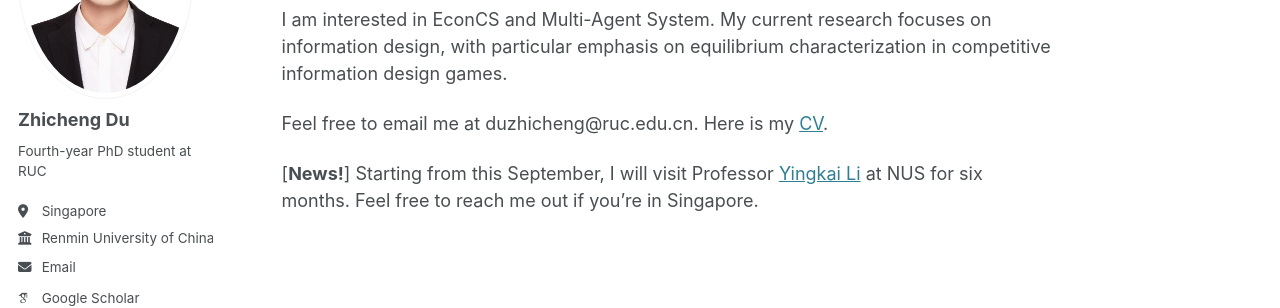
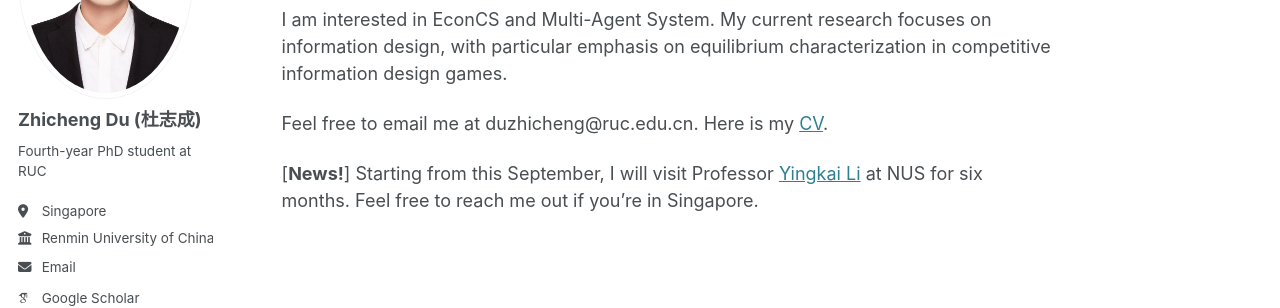
Before and after one commit to DUABC/zhichengdu, a Jekyll site: the page built from _pages/about.md, in a window 1280 px wide. Shown: the part 247-555 px from the top of the page. Built offline with Jekyll 4.4.1, drawn with Linux system fonts in a browser that asks for light colours; some web fonts are replaced.

Commit message:
Update _config.yml

```diff
--- a/_config.yml
+++ b/_config.yml
@@ -26,7 +26,7 @@ repository               : "zhichengdu/duabc.github.io"
 author:
   # Biographic information
   avatar           : "dzc.png"
-  name             : "Zhicheng Du"
+  name             : "Zhicheng Du (杜志成)"
   pronouns         : # example: "she/her"
   bio              : "Fourth-year PhD student at RUC"
   location         : "Singapore"
```
